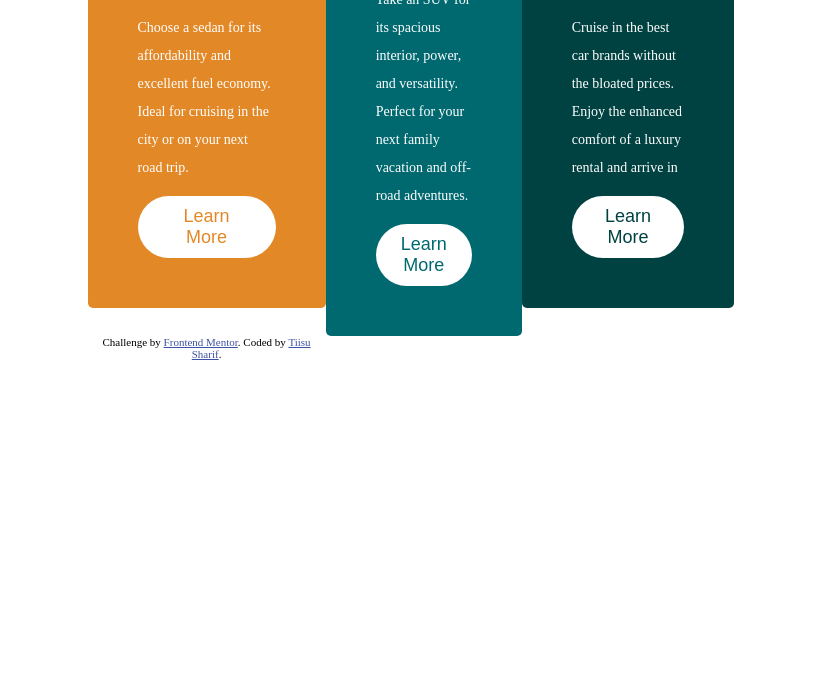
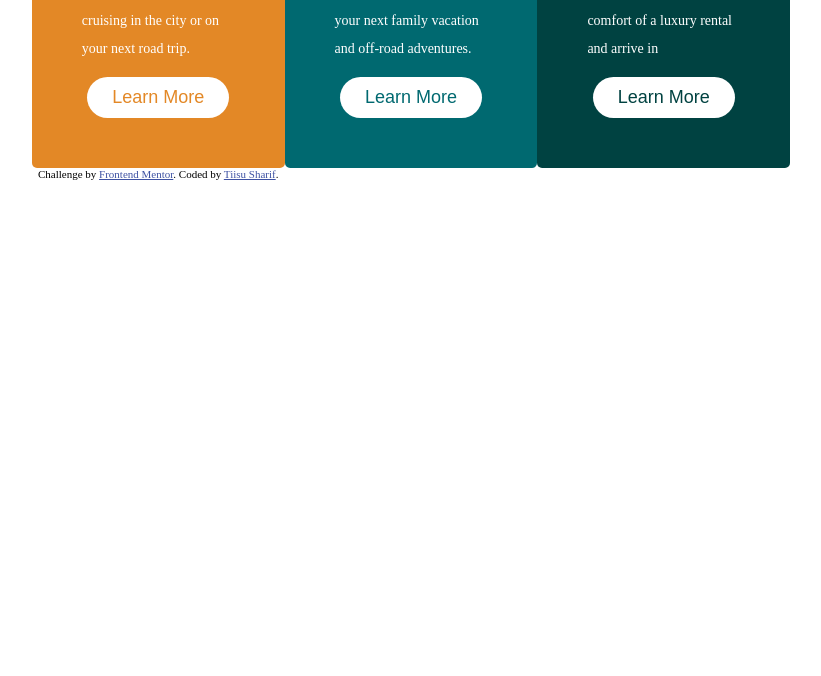
Before and after one commit to Tiisusharif/Tech-Venture-Assignments, a plain HTML site: page 3-column-preview-card-component-main/index.html in a window 1280 px wide. Shown: the part 522-1198 px from the top of the page, without its empty margins (229-1050 px from the left). After the commit the page ends 955 px from the top, so only its background shows below. Drawn offline with Linux system fonts and the light colour scheme.

Commit message:
Update main.css

```diff
--- a/3-column-preview-card-component-main/main.css
+++ b/3-column-preview-card-component-main/main.css
@@ -7,7 +7,7 @@
     grid-template-columns: repeat(3, 1fr);
     justify-content: center;
     align-items: center;
-    margin: 25%;
+    margin: 20%;
 }
 
 button {
```
